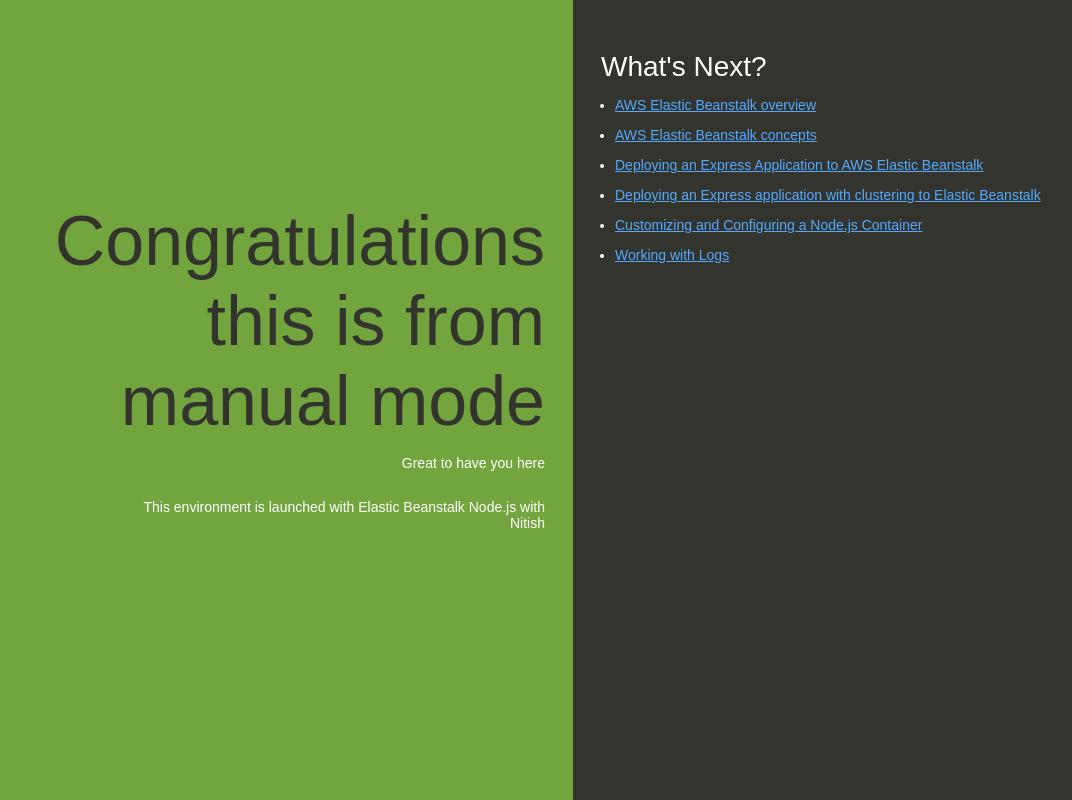
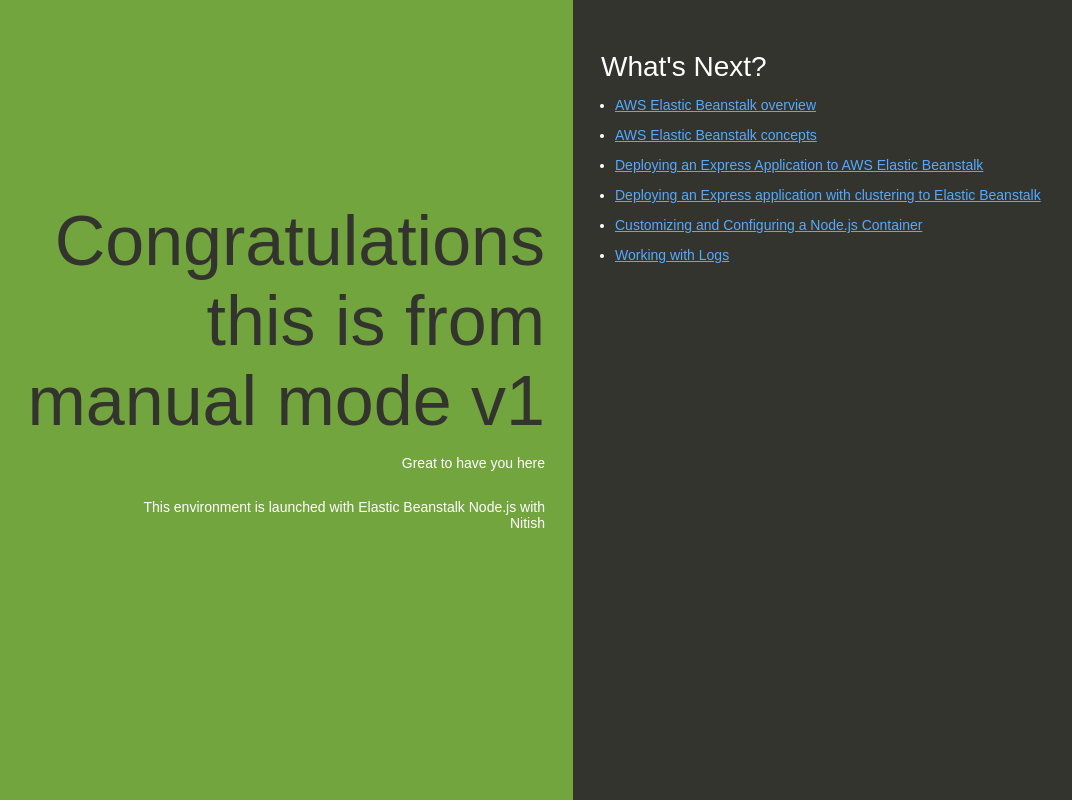
Before and after one commit to Snitish130/NodeJSsampleapp, a website: page index.html in a window 1280 px wide. Shown: the whole page, without its empty margins (67-1139 px from the left). Drawn offline with Linux system fonts and the light colour scheme.

Commit message:
Update index.html

```diff
--- a/index.html
+++ b/index.html
@@ -74,7 +74,7 @@
   </head>
   <body>
     <div class="textColumn">
-      <h1>Congratulations this is from manual mode</h1>
+      <h1>Congratulations this is from manual mode v1</h1>
       <p>Great to have you here</p>
       <p>This environment is launched with Elastic Beanstalk Node.js with Nitish</p>
     </div>
```
